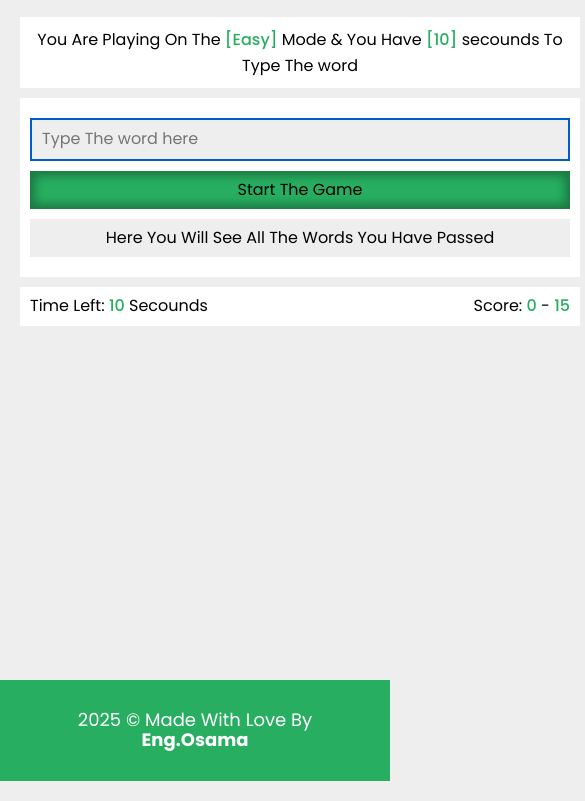
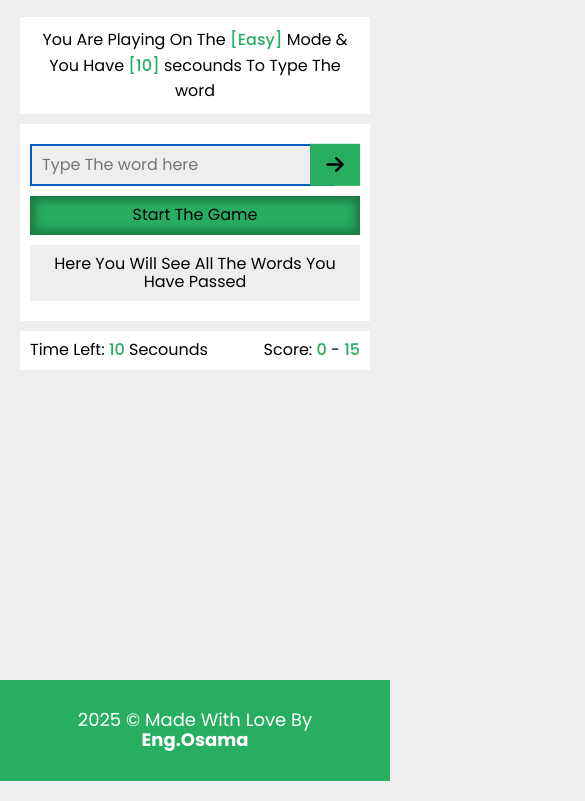
Before and after one commit to osmahdy/Type-Speed-Game, a plain HTML site: page index.html in a window 390 px wide. Both pictures are taken after a click on the element "Easy". Shown: the part 63-864 px from the top of the page, 585 px wide, since content can reach past the window. Drawn offline with Linux system fonts and the light colour scheme.

Commit message:
mobile responsivs

```diff
--- a/css/style.css
+++ b/css/style.css
@@ -29,7 +29,7 @@ body {
 }
 .game .container {
   margin: 0 auto;
-  width: 600px;
+  max-width: 600px;
 }
 .game .container .chooseSection {
   background-color: white;
@@ -138,12 +138,38 @@ body {
   font-weight: bold;
   background-color: #eee;
 }
-.game .container .center .input {
+.game .container .center .input-wraper {
+  padding: 0;
+  margin: 0;
+  width: 100%;
+  position: relative;
+}
+.game .container .center .input-wraper .input {
   all: unset;
   margin: 10px 0;
   padding: 10px;
   border: 2px solid #005cc8;
   background-color: #eee;
+  width: calc(100% - 50px);
+}
+.game .container .center .input-wraper i {
+  font-size: 20px;
+  position: absolute;
+  top: 50%;
+  right: 0px;
+  transform: translateY(-50%);
+  background-color: #27ae60;
+  padding: 9px;
+  width: 50px;
+  height: calc(100% - 20px);
+  display: flex;
+  justify-content: center;
+  align-items: center;
+  cursor: pointer;
+  transition: 0.5s;
+}
+.game .container .center .input-wraper i:hover {
+  color: white;
 }
 .game .container .center button {
   all: unset;
--- a/index.html
+++ b/index.html
@@ -27,18 +27,13 @@
           <span class="btn">Retry</span>
         </div>
         <div class="gameSection">
-          <div class="top">
-            You Are Playing On The <span class="type"></span> Mode & You Have
-            <span class="time"></span> secounds To Type The word
-          </div>
+          <div class="top">You Are Playing On The <span class="type"></span> Mode & You Have <span class="time"></span> secounds To Type The word</div>
           <div class="center">
             <span class="word"></span>
-            <input
-              type="text"
-              class="input"
-              placeholder="Type The word here"
-              disabled
-            />
+            <div class="input-wraper">
+              <input type="text" class="input" placeholder="Type The word here" disabled />
+              <i class="fa-solid fa-arrow-right"></i>
+            </div>
             <button>Start The Game</button>
             <div class="passedWords">
               Here You Will See All The Words You Have Passed
@@ -46,12 +41,8 @@
             </div>
           </div>
           <div class="bottom">
-            <span class="timerSection"
-              >Time Left: <span class="timer"></span> Secounds</span
-            >
-            <span class="scoreSection"
-              >Score: <span class="score"></span> - <span class="all"></span
-            ></span>
+            <span class="timerSection">Time Left: <span class="timer"></span> Secounds</span>
+            <span class="scoreSection">Score: <span class="score"></span> - <span class="all"></span></span>
           </div>
         </div>
         <span class="gameover"> Game Over </span>
```
